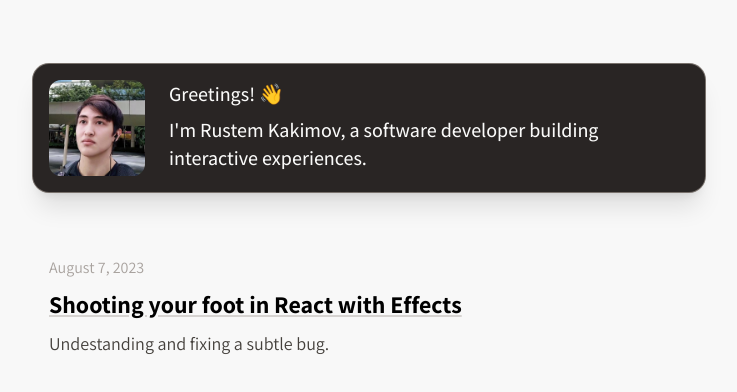
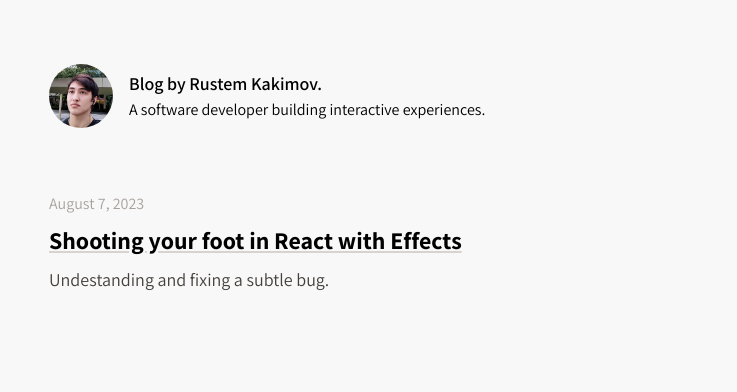
Before and after one commit to ruskakimov/kakimov.com, a Next.js app: page / in a window 1280 px wide. Shown: the top 392 px of the page, without its empty margins (271-1008 px from the left). Built offline with nearby package versions, Linux system fonts and the light colour scheme.

Commit message:
Simpler header

```diff
--- a/components/shell/header.tsx
+++ b/components/shell/header.tsx
@@ -1,34 +1,19 @@
 const Header = () => {
   return (
-    <header className="mb-16 md:mt-16 md:max-w-2xl md:mx-auto">
-      <div className="bg-stone-800 shadow-xl ring-1 ring-stone-500 md:rounded-2xl">
-        <div className="max-w-2xl mx-auto p-4">
-          <div className="flex flex-col md:flex-row items-start gap-6">
-            <img
-              src="/assets/profile_pic.jpg"
-              className="w-24 aspect-square rounded-xl"
-              alt="Rustem Kakimov profile picture"
-            />
-            <div>
-              <Paragraph>Greetings! 👋</Paragraph>
-              <Paragraph>
-                I'm Rustem Kakimov, a software developer building interactive
-                experiences.
-              </Paragraph>
-            </div>
-          </div>
+    <header className="px-4 py-16">
+      <div className="flex flex-row items-center gap-4">
+        <img
+          src="/assets/profile_pic.jpg"
+          className="w-16 aspect-square rounded-full"
+          alt="Rustem Kakimov profile picture"
+        />
+        <div className="flex flex-col gap-0">
+          <span className="text-lg font-semibold">Blog by Rustem Kakimov.</span>
+          <span>A software developer building interactive experiences.</span>
         </div>
       </div>
     </header>
   );
 };
 
-const Paragraph = ({ children }: { children: string }) => {
-  return (
-    <p className="text-base sm:text-xl text-stone-50 font-medium sm:mb-2 last-of-type:mb-0">
-      {children}
-    </p>
-  );
-};
-
 export default Header;
--- a/components/shell/layout.tsx
+++ b/components/shell/layout.tsx
@@ -9,10 +9,10 @@ const Layout = ({ children }: Props) => {
   return (
     <>
       <Meta />
-      <Header />
-      <main className="min-h-screen max-w-2xl mx-auto px-4 pb-32">
-        {children}
-      </main>
+      <div className="min-h-screen max-w-2xl mx-auto">
+        <Header />
+        <main className="px-4 pb-32">{children}</main>
+      </div>
     </>
   );
 };
```
